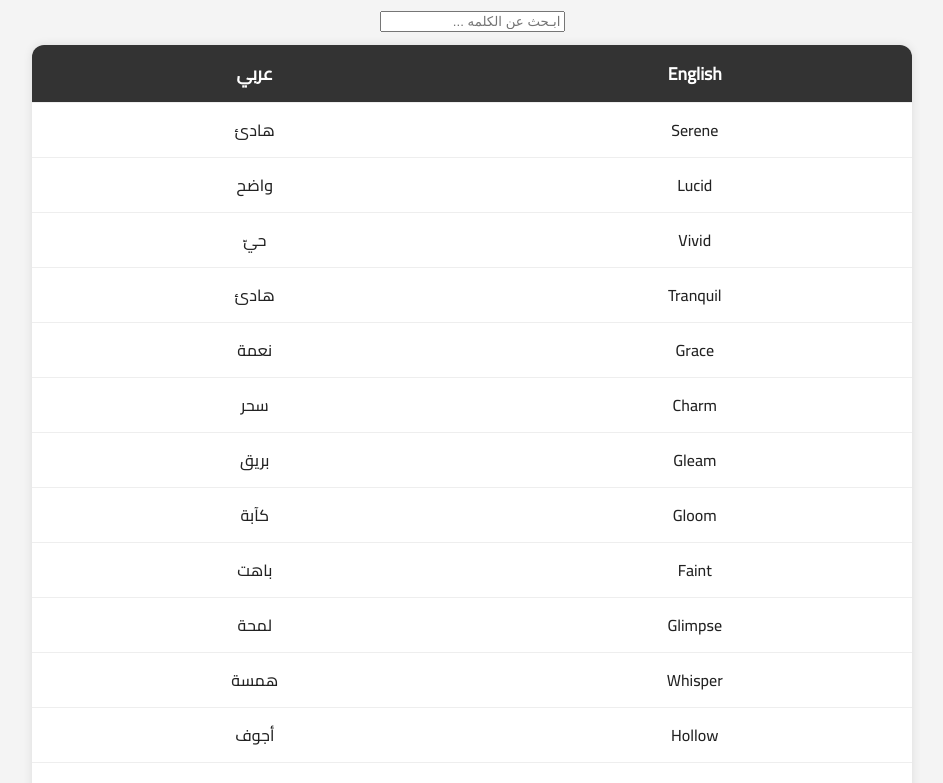
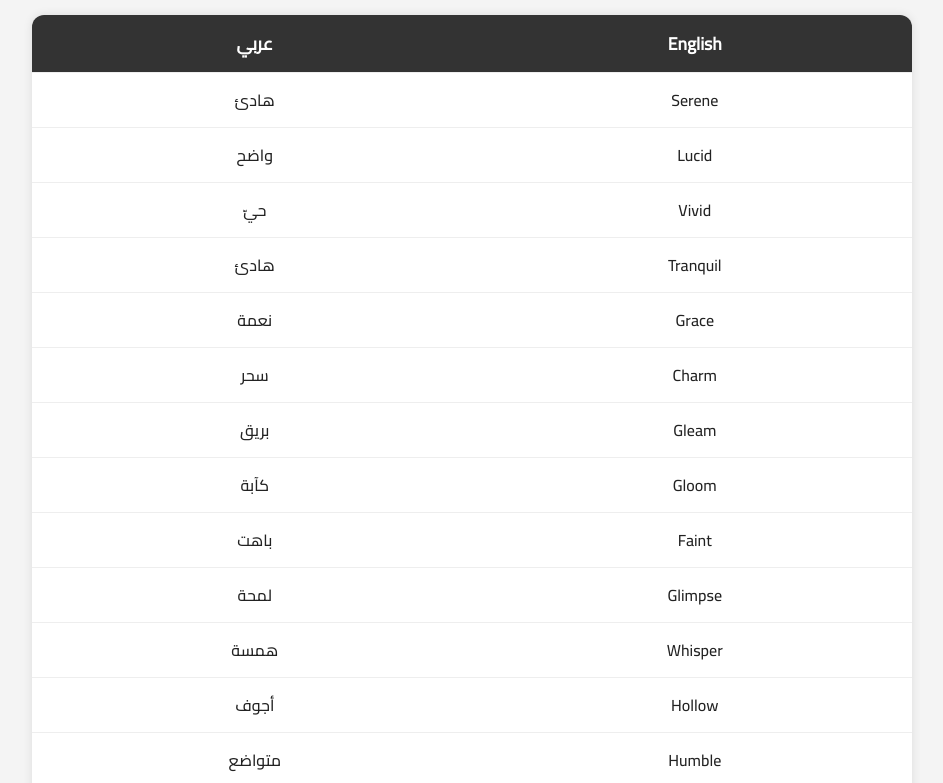
Before and after one commit to aliahmed127t-lgtm/English-Words-, a plain HTML site: page index.html in a window 1280 px wide. Shown: the part 96-879 px from the top of the page, without its empty margins (168-1111 px from the left). Drawn offline with Linux system fonts and the light colour scheme.

Commit message:
index.html

```diff
--- a/index.html
+++ b/index.html
@@ -58,7 +58,6 @@
     background: #f7f7f7;
   }
 
-  /* --- ØªØ­Ø³ÙŠÙ† Ø§Ù„Ø¹Ø±Ø¶ Ø¹Ù„Ù‰ Ø§Ù„Ù…ÙˆØ¨Ø§ÙŠÙ„ --- */
   @media (max-width: 768px) {
     h1 {
       font-size: 1.4rem;
@@ -84,8 +83,6 @@
 </head>
 <body>
   <h1>قاموس كلمات انجليزي (1000 Words)</h1>
-
-  <input type="text" id="searchBox" placeholder="ابـحث عن الكلمه ...">
 
   <div class="table-container">
     <table id="dictionaryTable">
```
